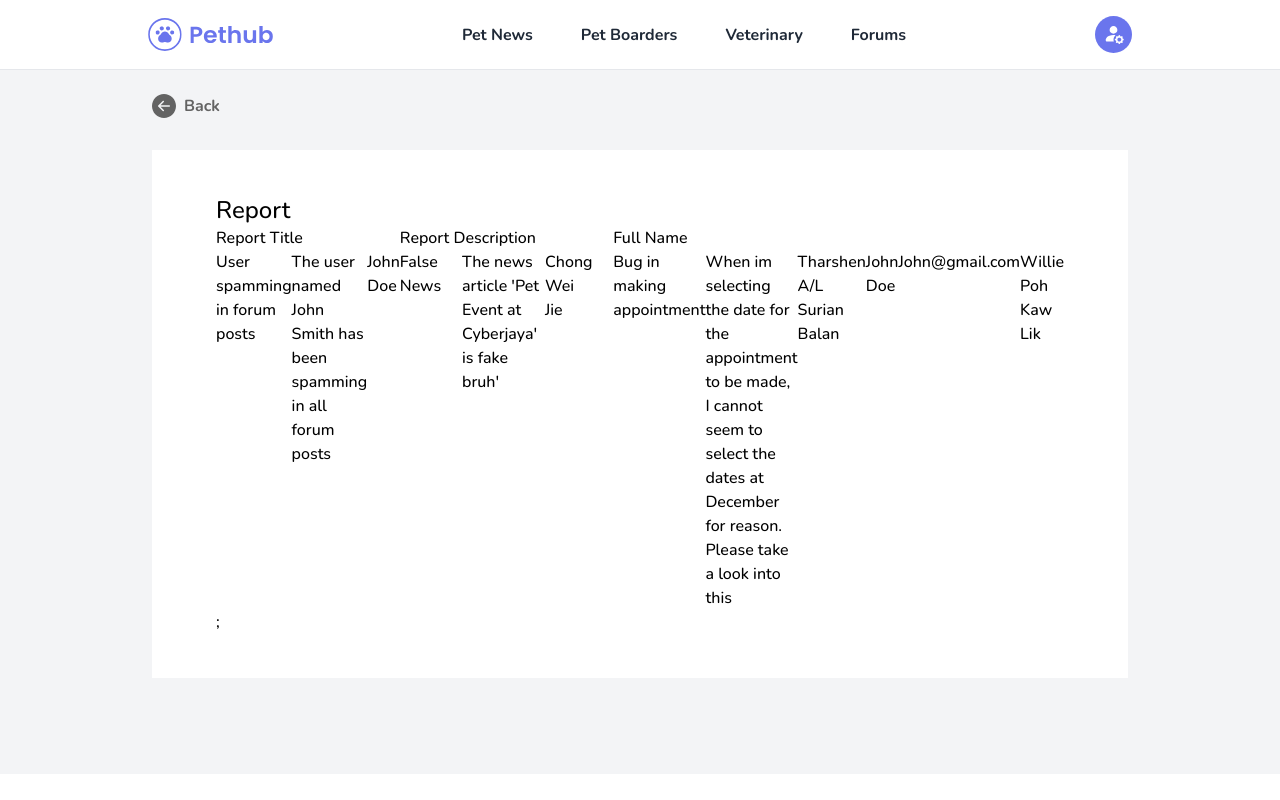
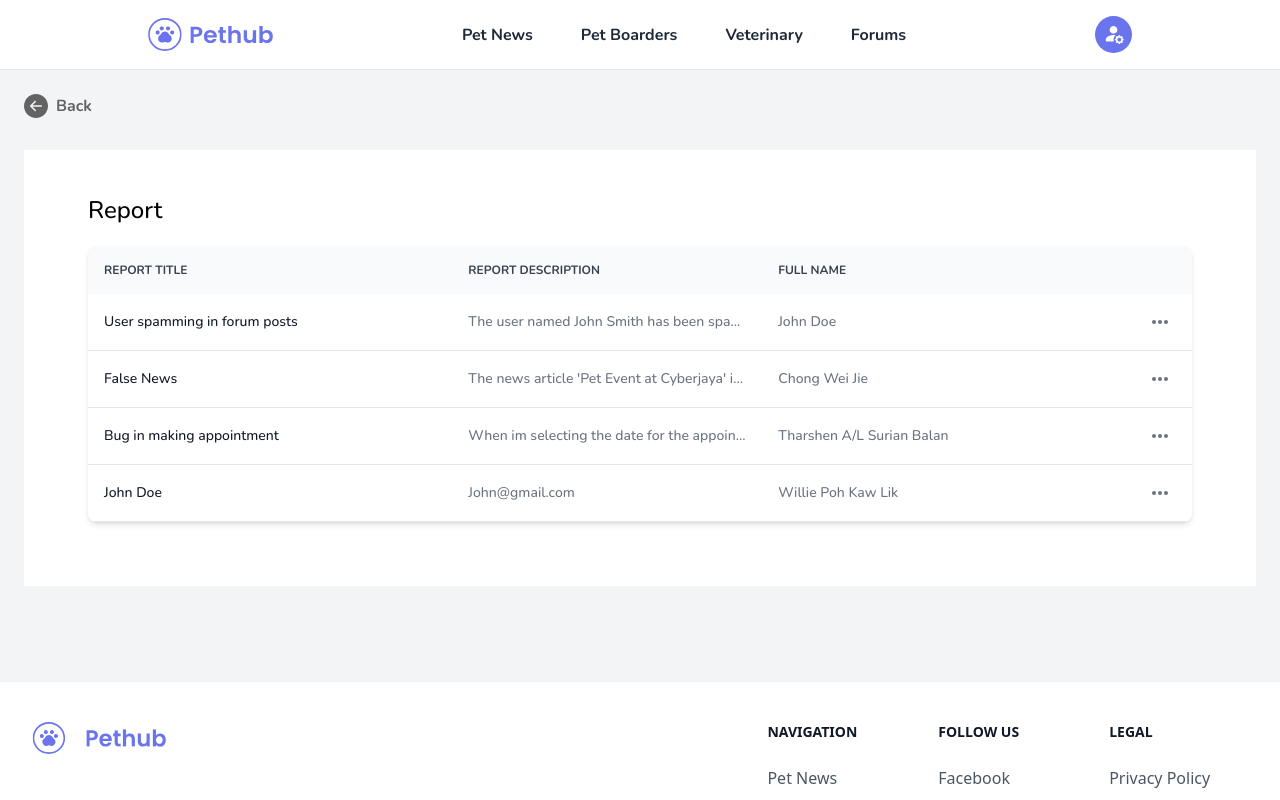
Before and after one commit to Cwjiee/pethub-frontend, a Next.js app: page /report in a window 1280 px wide. Shown: the top 800 px of the page. Built offline with nearby package versions, Linux system fonts and the light colour scheme.

Commit message:
feat: report page dynamic design

```diff
--- /dev/null
+++ b/src/components/organisms/Table.jsx
@@ -0,0 +1,47 @@
+import data from "../../../data/report.json"
+import { v4 } from "uuid"
+
+export default function Table() {
+  return (
+    <>
+      <section class="sm:py-5 antialiased">
+        <div class="mx-auto max-w-screen-xl">
+          <div class="bg-white dark:bg-gray-800 relative shadow-md sm:rounded-lg overflow-hidden">
+            <div class="overflow-x-auto">
+                <table class="w-full text-sm text-left text-gray-500 dark:text-gray-400">
+                    <thead class="text-xs text-gray-700 uppercase bg-gray-50 dark:bg-gray-700 dark:text-gray-400">
+                        <tr>
+                            <th scope="col" class="px-4 py-4">Report Title</th>
+                            <th scope="col" class="px-4 py-4">Report Description</th>
+                            <th scope="col" class="px-4 py-4">Full Name</th>
+                            <th scope="col" class="px-4 py-3">
+                                <span class="sr-only">More Details</span>
+                            </th>
+                        </tr>
+                    </thead>
+                    <tbody>
+                        {data.data.map((x) => {
+                          return (
+                            <tr class="border-b dark:border-gray-700" key={v4()}>
+                              <th scope="row" class="px-4 py-3 font-medium text-gray-900 whitespace-nowrap dark:text-white">{x.title}</th>
+                              <td class="px-4 py-3 max-w-[12rem] truncate">{x.description}</td>
+                              <td class="px-4 py-3">{x.full_name}</td>
+                              <td class="px-4 py-3 flex items-center justify-end">
+                                <button id="apple-imac-27-dropdown-button" data-dropdown-toggle="apple-imac-27-dropdown" class="inline-flex items-center text-sm font-medium hover:bg-gray-100 dark:hover:bg-gray-700 p-1.5 dark:hover-bg-gray-800 text-center text-gray-500 hover:text-gray-800 rounded-lg focus:outline-none dark:text-gray-400 dark:hover:text-gray-100" type="button">
+                                  <svg class="w-5 h-5" aria-hidden="true" fill="currentColor" viewbox="0 0 20 20" xmlns="http://www.w3.org/2000/svg">
+                                    <path d="M6 10a2 2 0 11-4 0 2 2 0 014 0zM12 10a2 2 0 11-4 0 2 2 0 014 0zM16 12a2 2 0 100-4 2 2 0 000 4z" />
+                                  </svg>
+                                </button>
+                              </td>
+                            </tr>
+                          )
+                        })}
+                    </tbody>
+                </table>
+            </div>
+          </div>
+        </div>
+      </section>
+    </>
+  )
+}
--- /dev/null
+++ b/src/pages/owner/register.jsx
@@ -0,0 +1,14 @@
+export default function OwnerRegister() {
+  return (
+    <>
+    </>
+  )
+}
+
+OwnerRegister.getLayout = function getLayout(page) {
+  return (
+    <main>
+      {page}
+    </main>
+  )
+}
--- a/src/pages/report/index.jsx
+++ b/src/pages/report/index.jsx
@@ -1,32 +1,17 @@
 import Navbar from "@/components/organisms/Navbar"
 import BackButton from "@/components/atoms/BackButton"
-import data from "../../../data/report.json"
-import { v4 } from "uuid"
+import Table from "@/components/organisms/Table"
 
 export default function Report() {
   return (
     <>
       <Navbar></Navbar>
-      <div className="w-[80%] m-auto pt-6 px-6">
+      <div className="w-full m-auto pt-6 px-6">
         <BackButton/>
         <div className="w-full mt-8 m-auto py-11 px-16 bg-white">
           <div className="flex flex-col">
             <div className="text-2xl">Report</div>
-            <div className="grid grid-cols-[3fr_4fr_2fr_1fr]">
-              <div>Report Title</div>
-              <div>Report Description</div>
-              <div>Full Name</div>
-              <div></div>
-              {data.data.map((x) => {
-                return (
-                  <div key={v4()} className="grid grid-cols-[3fr_4fr_2fr_1fr]">
-                    <div>{x.title}</div>
-                    <div>{x.description}</div>
-                    <div>{x.full_name}</div>
-                  </div>
-                )
-              })};
-            </div>
+            <Table />
           </div>
         </div>
       </div>
```
